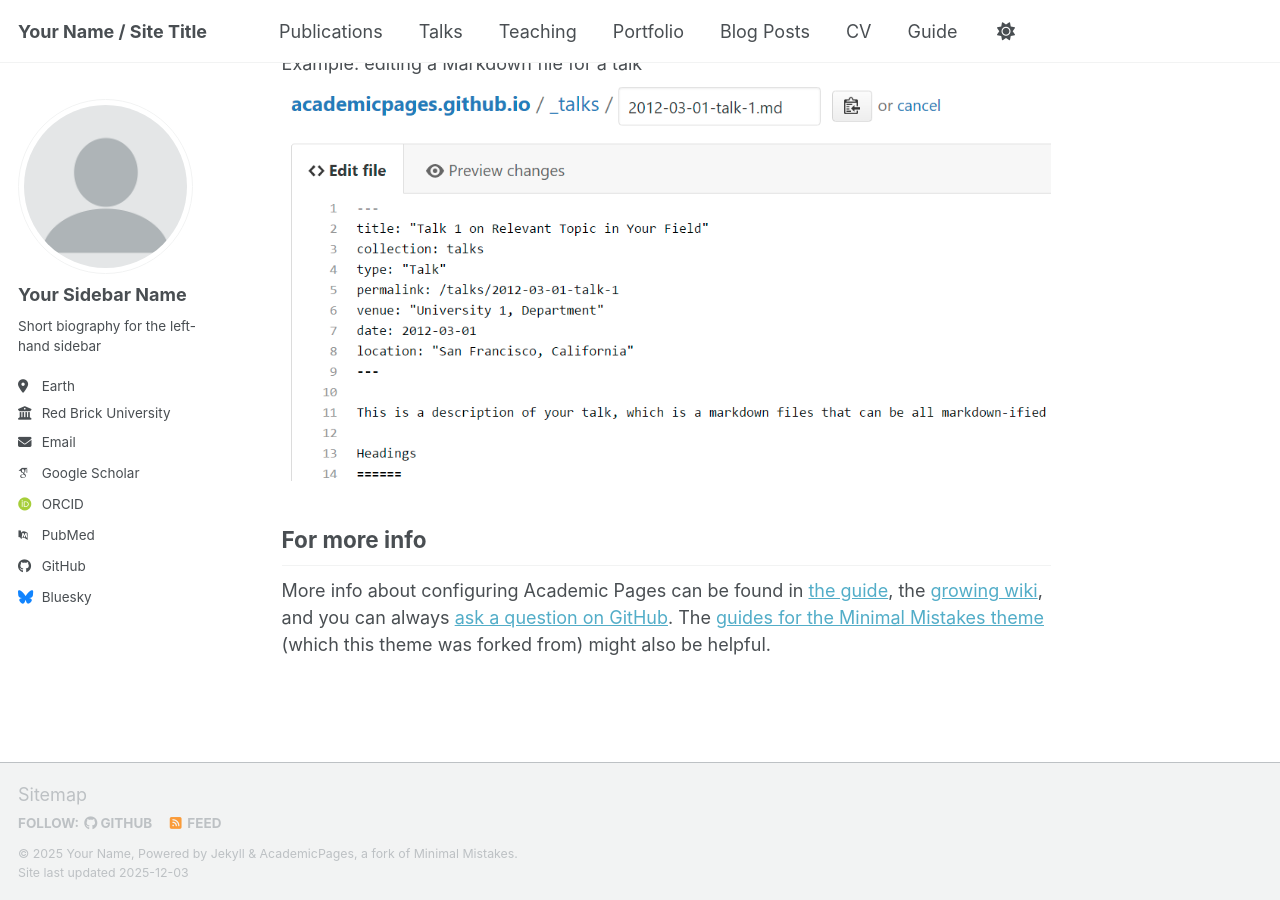
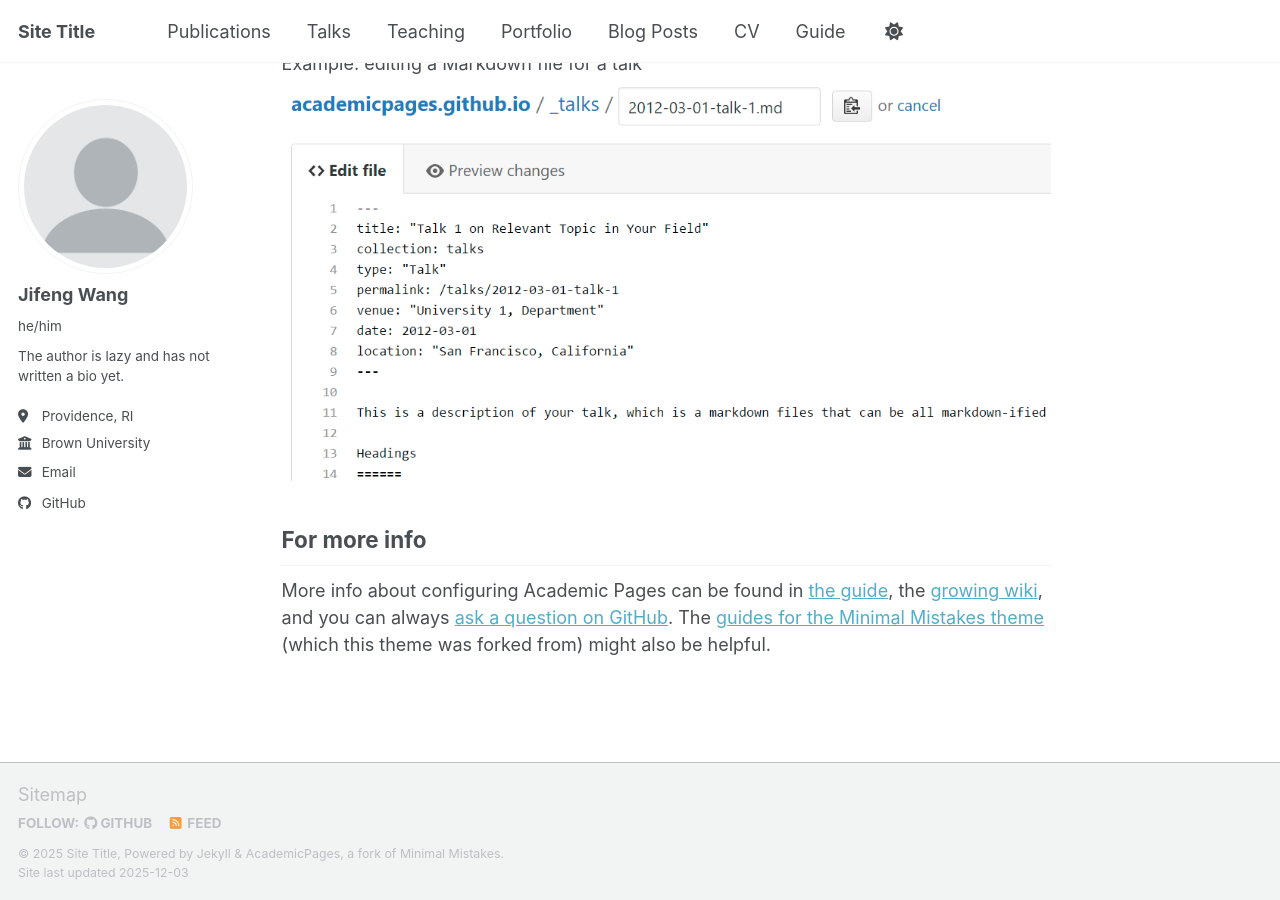
Before and after one commit to qqqqyyy/qqqqyyy.github.io, a Jekyll site: the page built from _pages/about.md, in a window 1280 px wide and 900 px high, scrolled down 2718 px. Built offline with Jekyll 4.4.1, drawn with Linux system fonts in a browser that asks for light colours; some web fonts are replaced; a script bundle is joined from its source files by our own code; library files that are not in the unit come from our copies.

Commit message:
change name

```diff
--- a/_config.yml
+++ b/_config.yml
@@ -9,9 +9,9 @@
 # Basic Site Settings
 locale                   : "en-US"
 site_theme               : "default" # Currently available options are "default", "air"
-title                    : "Your Name / Site Title"
+title                    : "Site Title"
 title_separator          : "-"
-name                     : &name "Your Name"
+name                     : &name
 description              : &description "Your Name's academic portfolio"   # Update this with a general description of your site, this is the default if not overridden by a page
 url                      : https://qqqqyyy.github.io # The base hostname & protocol for your site e.g. "https://[your GitHub username].github.io",
                                                            # or if you already have some other page hosted on Github then use "https://[your GitHub username].github.io/[Your Repo Name]"
@@ -24,24 +24,24 @@ repository               : "qqqqyyy/qqqqyyy.github.io"
 author:
   # Biographic information
   avatar           : "profile.png"
-  name             : "Your Sidebar Name"
-  pronouns         : # example: "she/her"
-  bio              : "Short biography for the left-hand sidebar"
-  location         : "Earth"
-  employer         : "Red Brick University"
+  name             : "Jifeng Wang"
+  pronouns         : "he/him" # e.g., he/him, she/her, they/them, etc.
+  bio              : "The author is lazy and has not written a bio yet."
+  location         : "Providence, RI"
+  employer         : "Brown University"
   uri              : # URL
-  email            : "none@example.org"
+  email            : "jifeng_wang@brown.edu"
 
   # Academic websites
   academia         : # URL
   arxiv            : # URL - Update with the correct link to your profile
-  googlescholar    : "https://scholar.google.com/citations?user=PS_CX0AAAAAJ"
+  googlescholar    :
   inspire-hep      : # URL
   impactstory      : # URL
-  orcid            : "https://orcid.org/yourorcidurl"
+  orcid            :
   semantic         : # URL
   ssrn             : # URL
-  pubmed           : "https://www.ncbi.nlm.nih.gov/pubmed/?term=john+snow"
+  pubmed           :
   researchgate     : # URL
   scopus           : # URL
   zotero           : # URL
@@ -51,13 +51,13 @@ author:
   bitbucket        : # Username - Update with your username on the site
   codepen          : # Username
   dribbble         : # Username
-  github           : "academicpages"
+  github           : "https://github.com/qqqqyyy"
   kaggle           : # Username
   stackoverflow    : # User number or user number and name (i.e., use "1" or "1/jeff-atwood")
 
   # Social media
   artstation       : # Username
-  bluesky          : "bsky.app" # Replace this with you Bluesky username
+  bluesky          : # Replace this with you Bluesky username
   facebook         : # Username
   flickr           : # Username
   foursquare       : # Username
```
